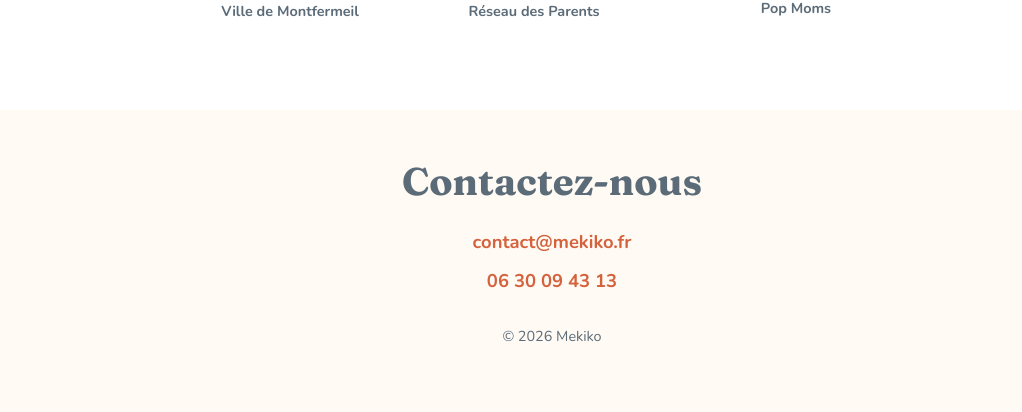
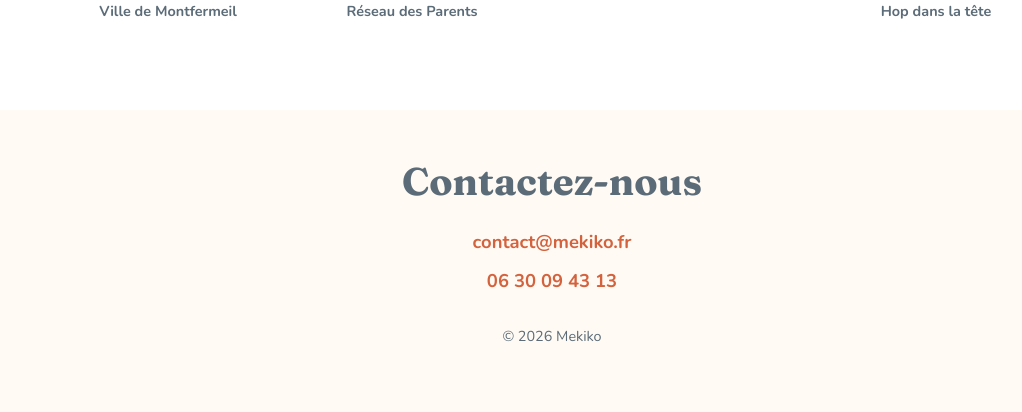
Before and after one commit to galavia/mekiko-site, a plain HTML site: page qui-sommes-nous.html in a window 1280 px wide. Shown: the part 2229-2641 px from the top of the page, without its empty margins (88-1110 px from the left). Drawn offline with nearby package versions, Linux system fonts and the light colour scheme.

Commit message:
Update qui-sommes-nous.html

```diff
--- a/qui-sommes-nous.html
+++ b/qui-sommes-nous.html
@@ -86,7 +86,8 @@
       <div class="logos">
         <figure><img src="img/montfermeil.png" alt="Logo de la ville de Montfermeil" loading="lazy"><figcaption>Ville de Montfermeil</figcaption></figure>
         <figure><img src="img/reseau-parents.png" alt="Logo du Réseau des Parents" loading="lazy"><figcaption>Réseau des Parents</figcaption></figure>
-        <figure><img src="img/popmoms.png" alt="Logo Pop Moms" loading="lazy"><figcaption>Pop Moms</figcaption></figure>
+        <figure><img src="img/banque-des-territoires.jpg" alt="Logo de la Banque des Territoires" loading="lazy"><figcaption>Banque des Territoires</figcaption></figure>
+        <figure><img src="img/hop-dans-la-tete.png" alt="Logo Hop dans la tête" loading="lazy"><figcaption>Hop dans la tête</figcaption></figure>
       </div>
     </div>
   </section>
```
